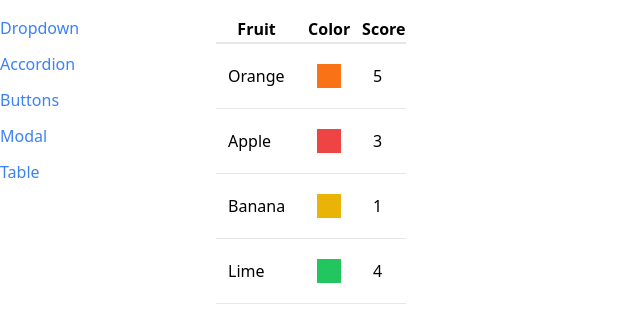
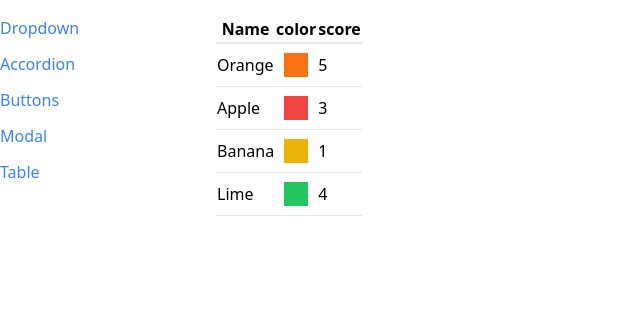
Before and after one commit to johnVundi/react-components, a React (Create React App) app: page /table in a window 1280 px wide. Shown: the top 322 px of the page, without its empty margins (0-640 px from the left). Built offline with nearby package versions, Linux system fonts and the light colour scheme.

Commit message:
configuring keyFn

```diff
--- a/src/components/Table.js
+++ b/src/components/Table.js
@@ -1,16 +1,19 @@
 import React from 'react'
 
-function Table({ data }) {
-    const renderedRows = data.map((fruit) => {
+function Table({ data, config,keyFn }) {
+    const renderedHeaders = config.map((column)=>{
+        return<th key={column.label}>{column.label}</th>
+    })
+
+    const renderedRows = data.map((rowData) => {
+        const renderedCells =config.map((column)=>{
+            return<td key={column.label}>
+                {column.render(rowData)}
+            </td>
+        })
         return (
-            <tr className='border-b' key={fruit.name}>
-                <td className='p-3'>{fruit.name}</td>
-                <td className='p-3'>
-                    <div className={`p-3 m-2 ${fruit.color}`}>
-
-                    </div>
-                    </td>
-                <td className='p-3'>{fruit.score}</td>
+            <tr className='border-b' key={keyFn(rowData.name)}>
+                {renderedCells}
             </tr>
         )
     })
@@ -18,9 +21,7 @@
         <table className='table-auto border-spacing-2'>
             <thead>
                 <tr className='border-b-2'>
-                    <th>Fruit</th>
-                    <th>Color</th>
-                    <th>Score</th>
+                    {renderedHeaders}
                 </tr>
             </thead>
             <tbody>{renderedRows}</tbody>
--- a/src/pages/TablePage.js
+++ b/src/pages/TablePage.js
@@ -2,17 +2,36 @@
 import Table from '../components/Table'
 
 function TablePage() {
-    const data =[
-        {name: 'Orange', color:'bg-orange-500', score: 5},
-        {name: 'Apple', color:'bg-red-500', score: 3},
-        {name: 'Banana', color:'bg-yellow-500', score: 1},
-        {name: 'Lime', color:'bg-green-500', score: 4},
+    const data = [
+        { name: 'Orange', color: 'bg-orange-500', score: 5 },
+        { name: 'Apple', color: 'bg-red-500', score: 3 },
+        { name: 'Banana', color: 'bg-yellow-500', score: 1 },
+        { name: 'Lime', color: 'bg-green-500', score: 4 },
     ]
-  return (
-    <div>
-        <Table data={data}/>
-    </div>
-  )
+
+    const config = [
+        {
+            label: 'Name ',
+            render: (fruit) => fruit.name
+        },
+        {
+            label: 'color ',
+            render: (fruit) => <div className={`p-3 m-2 ${fruit.color}`}></div>
+        },
+        {
+            label: 'score ',
+            render: (fruit) => fruit.score
+        },
+    ];
+     const keyFn = (fruit) =>{
+        return fruit.name;
+     }
+
+    return (
+        <div>
+            <Table keyFn={keyFn} config={config} data={data} />
+        </div>
+    )
 }
 
 export default TablePage
```
